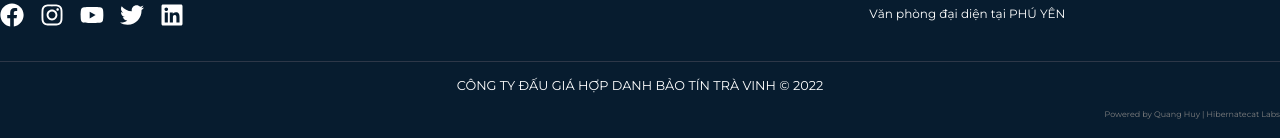
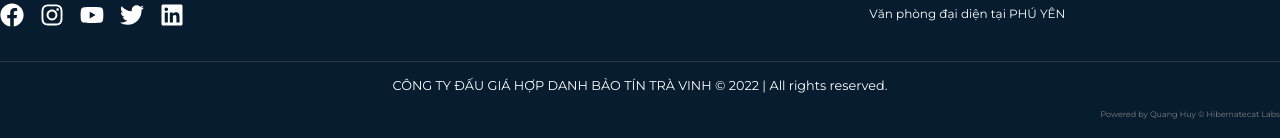
Before and after one commit to quangtaocaiboong/baotin-page-pushed, a React (Create React App) app: page /news in a window 1280 px wide. Shown: the part 1634-1772 px from the top of the page. Built offline with nearby package versions, Linux system fonts and the light colour scheme.

Commit message:
[CHANGELOG]: fix rights

```diff
--- a/src/components/Footer/Footer.js
+++ b/src/components/Footer/Footer.js
@@ -58,8 +58,8 @@ function Footer() {
 						</FooterLinkItems>
 					))}
 				</FooterGrid>
-				<FooterRights>CÔNG TY ĐẤU GIÁ HỢP DANH BẢO TÍN TRÀ VINH © 2022</FooterRights>
-				<p style={{color:'gray', float: 'right', fontSize:'8px'}}>Powered by Quang Huy | Hibernatecat Labs</p>
+				<FooterRights>CÔNG TY ĐẤU GIÁ HỢP DANH BẢO TÍN TRÀ VINH © 2022 | All rights reserved.</FooterRights>
+				<p style={{color:'gray', float: 'right', fontSize:'8px'}}>Powered by Quang Huy © Hibernatecat Labs</p>
 			</FooterWrapper>
 		</Section>
 	);
```
